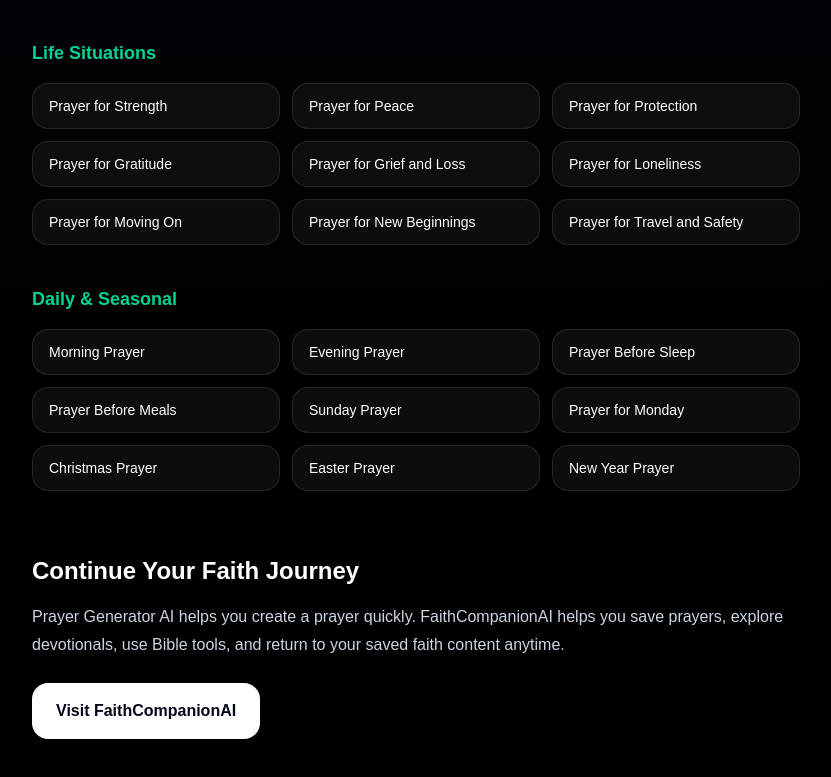
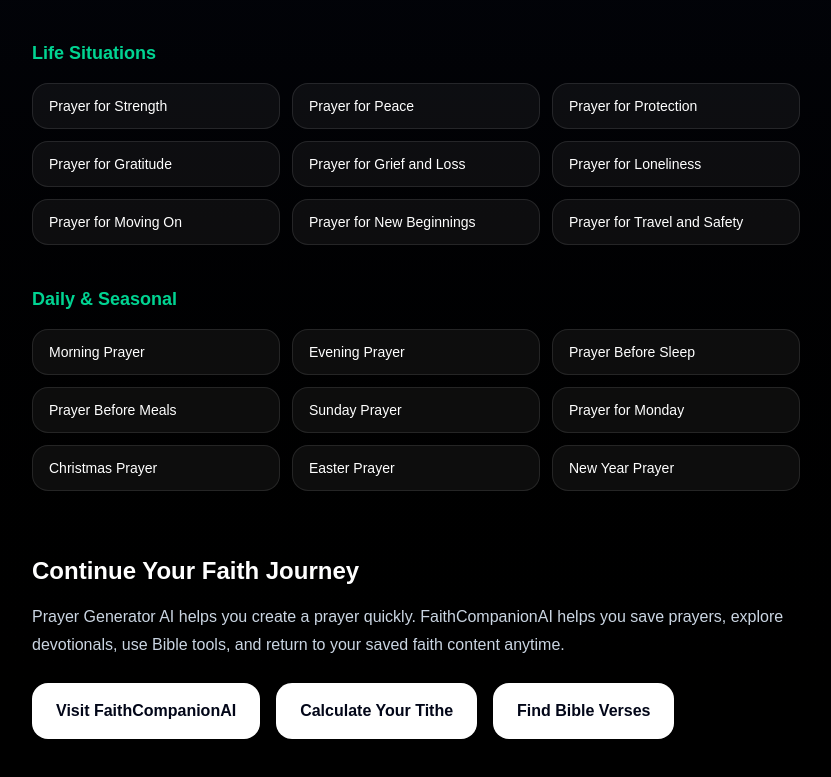
Before and after one commit to Tunjilor/prayergeneratorai, a Next.js app: page / in a window 1280 px wide. Shown: the part 2690-3467 px from the top of the page, without its empty margins (224-1055 px from the left). Built offline with nearby package versions, Linux system fonts and the light colour scheme.

Commit message:
feat: add ecosystem links to footer

```diff
--- a/app/page.tsx
+++ b/app/page.tsx
@@ -514,26 +514,40 @@ export default function Home() {
             return to your saved faith content anytime.
           </p>
 
-          <a
-            href="https://faithcompanionai.com/?from=prayergeneratorai"
-            className="mt-6 inline-block rounded-2xl bg-white px-6 py-4 font-semibold text-slate-950 transition hover:bg-slate-200"
-          >
-            Visit FaithCompanionAI
-          </a>
+          <div className="mt-6 flex flex-wrap gap-4">
+            <a
+              href="https://faithcompanionai.com/?from=prayergeneratorai"
+              className="inline-block rounded-2xl bg-white px-6 py-4 font-semibold text-slate-950 transition hover:bg-slate-200"
+            >
+              Visit FaithCompanionAI
+            </a>
+            <a
+              href="https://tithecalculatorai.com"
+              className="inline-block rounded-2xl bg-white px-6 py-4 font-semibold text-slate-950 transition hover:bg-slate-200"
+            >
+              Calculate Your Tithe
+            </a>
+            <a
+              href="https://bibleversegeneratorai.com"
+              className="inline-block rounded-2xl bg-white px-6 py-4 font-semibold text-slate-950 transition hover:bg-slate-200"
+            >
+              Find Bible Verses
+            </a>
+          </div>
         </section>
       </section>
 
       <button
         onClick={() => window.scrollTo({ top: 0, behavior: "smooth" })}
         aria-label="Back to top"
-        className={`fixed bottom-6 right-6 z-50 flex h-10 w-10 items-center justify-center rounded-full border border-white/10 bg-slate-800 text-slate-300 shadow-lg transition-opacity duration-300 hover:bg-slate-700 hover:text-white ${
+        className={`fixed bottom-6 right-6 z-50 flex flex-col items-center justify-center gap-0.5 rounded-2xl border border-white/10 bg-slate-800 px-3 py-2 text-slate-300 shadow-lg transition-opacity duration-300 hover:bg-slate-700 hover:text-white ${
           showBackToTop ? "opacity-100" : "pointer-events-none opacity-0"
         }`}
       >
         <svg
           xmlns="http://www.w3.org/2000/svg"
-          width="16"
-          height="16"
+          width="14"
+          height="14"
           viewBox="0 0 24 24"
           fill="none"
           stroke="currentColor"
@@ -543,6 +557,7 @@ export default function Home() {
         >
           <path d="M18 15l-6-6-6 6" />
         </svg>
+        <span className="text-[10px] font-medium leading-none">Top</span>
       </button>
     </main>
   );
```
